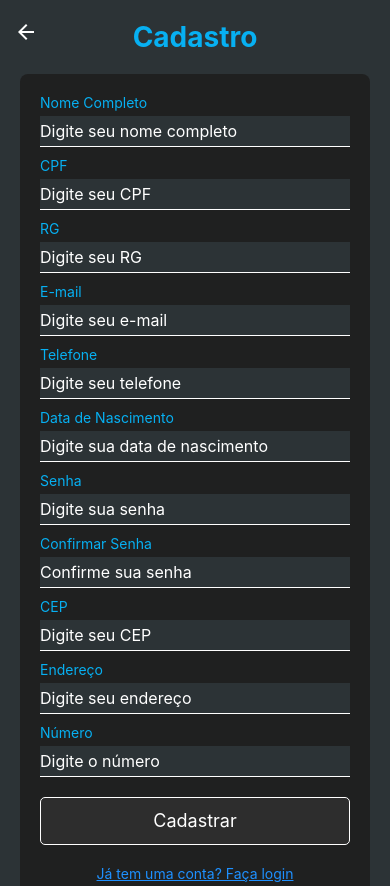
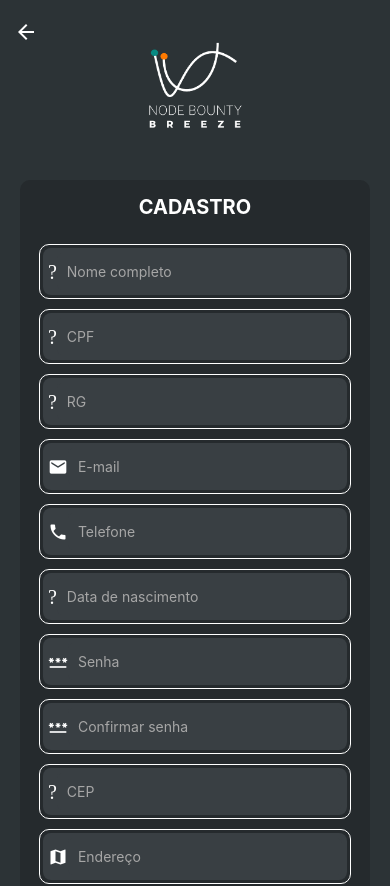
Before and after one commit to albmarques/nodebounty-mobile, a React Native app: screen /Cadastrar in a window 390 px wide. Shown: the top 886 px of the page. Built offline with nearby package versions, Linux system fonts and the light colour scheme.

Commit message:
refactor: replace Input components with StylizedInput in Sign-up and Login screens; enhance error handling and layout

```diff
--- a/components/StylizedInput.js
+++ b/components/StylizedInput.js
@@ -22,8 +22,8 @@ export default function StylizedInput({ label, placeholder, value, onChangeText,
                         {...rest}
                     />
                 </View>
-                {errors && <Text style={styles.errorMessage}>{errors}</Text>}
             </View>
+            {errors && <Text style={styles.errorMessage}>{errors}</Text>}
 
         </View>
     );
@@ -43,6 +43,7 @@ const styles = StyleSheet.create({
         borderWidth: 1,
         borderRadius: 10,
         padding: 3,
+        width: Dimensions.get("window").width * 0.8,
     },
     inputContainer2: {
         flexDirection: "row",
--- a/screens/public/LoginScreen.jsx
+++ b/screens/public/LoginScreen.jsx
@@ -73,13 +73,38 @@ export default function LoginScreen({ navigation }) {
           <Text style={styles.title}>ACESSO</Text>
 
           <View style={styles.formContainer}>
-            <StylizedInput icon='mail' placeholder='E-MAIL' value={email} onChangeText={setEmail} />
-            <StylizedInput icon='password' placeholder='SENHA' value={senha} onChangeText={setSenha} secureTextEntry={true} />
+            <StylizedInput
+              icon='mail'
+              placeholder='E-MAIL'
+              value={email}
+              onChangeText={setEmail}
+              errors={errors.email}
+            />
+            <StylizedInput
+              icon='password'
+              placeholder='SENHA'
+              value={senha}
+              onChangeText={setSenha}
+              secureTextEntry={true}
+              errors={errors.senha}
+            />
           </View>
 
           <View>
-            <StylizedButton text={isSubmitting ? <ActivityIndicator color="#fff" /> : 'Entrar'} onPress={handleRealizarLogin} disabled={isSubmitting} />
-            <StylizedButton text='ABRIR UMA CONTA' />
+            <StylizedButton
+              text={
+                isSubmitting ? <ActivityIndicator color="#fff" /> : 'Entrar'
+              }
+              onPress={
+                handleRealizarLogin
+              }
+              disabled={
+                isSubmitting
+              }
+            />
+            <StylizedButton
+              text='ABRIR UMA CONTA'
+              onPress={() => navigation.navigate('Cadastrar')} />
           </View>
         </View>
       </View>
--- a/screens/public/Sign-up.jsx
+++ b/screens/public/Sign-up.jsx
@@ -1,11 +1,14 @@
 import React, { useState } from 'react';
-import { View, Text, StyleSheet, ActivityIndicator, TouchableOpacity, Alert } from 'react-native';
+import { SafeAreaView, ScrollView, View, Text, StyleSheet, ActivityIndicator, TouchableOpacity, Alert, StatusBar, Image } from 'react-native';
 import * as Yup from 'yup'; // Importando Yup
 import { api } from '../../libs/api.js';  // Two directories up to the root, then into libs/
 import { darkTheme } from '../../styles/global.js'; // Importa o tema desejado
 
 import { Button } from '../../components/Button'; // Botão recriado
 import { Input } from '../../components/Input'; // Input recriado
+
+import StylizedButton from '../../components/StylizedButton.js';
+import StylizedInput from '../../components/StylizedInput.js';
 
 // Definindo o esquema de validação com Yup
 const validationSchema = Yup.object().shape({
@@ -100,148 +103,154 @@ export default function SignUpScreen({ navigation }) {
   };
 
   return (
-    <View style={styles.container}>
-      <Text style={styles.title}>Cadastro</Text>
-      <View style={styles.form}>
-        <Input
-          label="Nome Completo"
-          placeholder="Digite seu nome completo"
+    <SafeAreaView style={styles.safeArea}>
+      <StatusBar backgroundColor={darkTheme.backgroundPrimary} barStyle='light-content' />
+
+      <ScrollView style={styles.container}>
+        <View style={styles.logoContainer}>
+          <Image source={require('../../assets/logo/Logo.png')} style={styles.logo} />
+        </View>
+        <View style={styles.authContainer}>
+          <Text style={styles.title}>CADASTRO</Text>
+
+          <View style={styles.formContainer}>
+            <StylizedInput
+              icon='user'
+              placeholder='Nome completo'
+              value={nome}
               onChangeText={setNome}
-          value={nome}
               errors={errors.nome}
             />
-
-        <Input
-          label="CPF"
-          placeholder="Digite seu CPF"
-          keyboardType="numeric"
+            <StylizedInput
+              icon='cpf'
+              placeholder='CPF'
+              value={cpf}
               onChangeText={setCpf}
-          value={cpf}
               errors={errors.cpf}
             />
-
-        <Input
-          label="RG"
-          placeholder="Digite seu RG"
+            <StylizedInput
+              icon='rg'
+              placeholder='RG'
+              value={rg}
               onChangeText={setRg}
-          value={rg}
               errors={errors.rg}
             />
-
-        <Input
-          label="E-mail"
-          placeholder="Digite seu e-mail"
-          keyboardType="email-address"
+            <StylizedInput
+              icon='mail'
+              placeholder='E-mail'
+              value={email}
               onChangeText={setEmail}
-          value={email}
               errors={errors.email}
             />
-
-        <Input
-          label="Telefone"
-          placeholder="Digite seu telefone"
-          keyboardType="phone-pad"
+            <StylizedInput
+              icon='phone'
+              placeholder='Telefone'
+              value={telefone}
               onChangeText={setTelefone}
-          value={telefone}
               errors={errors.telefone}
             />
-
-        <Input
-          label="Data de Nascimento"
-          placeholder="Digite sua data de nascimento"
-          keyboardType="numeric"
+            <StylizedInput
+              icon='calendar'
+              placeholder='Data de nascimento'
+              value={dataNascimento}
               onChangeText={setDataNascimento}
-          value={dataNascimento}
               errors={errors.dataNascimento}
             />
-
-        <Input
-          label="Senha"
-          placeholder="Digite sua senha"
-          secureTextEntry
+            <StylizedInput
+              icon='password'
+              placeholder='Senha'
+              value={senha}
               onChangeText={setSenha}
-          value={senha}
+              secureTextEntry={true}
               errors={errors.senha}
             />
-
-        <Input
-          label="Confirmar Senha"
-          placeholder="Confirme sua senha"
-          secureTextEntry
+            <StylizedInput
+              icon='password'
+              placeholder='Confirmar senha'
+              value={confirmarSenha}
               onChangeText={setConfirmarSenha}
-          value={confirmarSenha}
+              secureTextEntry={true}
               errors={errors.confirmarSenha}
             />
-
-        <Input
-          label="CEP"
-          placeholder="Digite seu CEP"
-          keyboardType="numeric"
+            <StylizedInput
+              icon='cep'
+              placeholder='CEP'
+              value={cep}
               onChangeText={setCep}
-          value={cep}
               errors={errors.cep}
             />
-
-        <Input
-          label="Endereço"
-          placeholder="Digite seu endereço"
+            <StylizedInput
+              icon='map'
+              placeholder='Endereço'
+              value={endereco}
               onChangeText={setEndereco}
-          value={endereco}
               errors={errors.endereco}
             />
-
-        <Input
-          label="Número"
-          placeholder="Digite o número"
-          keyboardType="numeric"
+            <StylizedInput
+              icon='number'
+              placeholder='Número'
+              value={numero}
               onChangeText={setNumero}
-          value={numero}
               errors={errors.numero}
             />
+          </View>
 
-        <Button
-          titulo={isSubmitting ? <ActivityIndicator color="#fff" /> : 'Cadastrar'}
-          tipo="primario"
-          onPress={handleCadastrar}
-          disabled={isSubmitting}
+          <View>
+            <StylizedButton
+              text={
+                isSubmitting ? <ActivityIndicator color="#fff" /> : 'Entrar'
+              }
+              onPress={
+                handleCadastrar
+              }
+              disabled={
+                isSubmitting
+              }
             />
-
-        <TouchableOpacity
-          onPress={() => navigation.navigate('Plans')}
-          style={styles.loginRedirect}
-        >
-          <Text style={styles.loginRedirectText}>Já tem uma conta? Faça login</Text>
-        </TouchableOpacity>
+            <StylizedButton
+              text='Ja tenho uma conta'
+              onPress={() => navigation.navigate('Login')} />
           </View>
         </View>
+      </ScrollView>
+
+    </SafeAreaView>
   );
 }
 
 const styles = StyleSheet.create({
-  container: {
+  safeArea: {
     flex: 1,
     backgroundColor: darkTheme.backgroundPrimary,
-    padding: 20,
+  },
+  container: {
+
+  },
+  logoContainer: {
+    alignItems: 'center',
     justifyContent: 'center',
+    marginVertical: 30,
+  },
+  logo: {
+    width: 100,
+    height: 100,
+    resizeMode: 'contain',
+  },
+  authContainer: {
+    alignItems: 'center',
+    justifyContent: 'center',
+    padding: 15,
+    margin: 20,
+    borderRadius: 10,
+    backgroundColor: darkTheme.backgroundSecondary,
   },
   title: {
-    fontSize: 28,
+    fontSize: 20,
+    color: darkTheme.textPrimary,
     fontWeight: 'bold',
-    color: darkTheme.primary,
-    textAlign: 'center',
-    marginBottom: 20,
+    marginBottom: 10,
   },
-  form: {
-    backgroundColor: 'rgba(30, 30, 30, 0.9)',
-    padding: 20,
-    borderRadius: 8,
-  },
-  loginRedirect: {
-    alignSelf: 'center',
-    marginTop: 20,
-  },
-  loginRedirectText: {
-    color: '#1E90FF',
-    textDecorationLine: 'underline',
+  formContainer: {
+    marginVertical: 10,
   },
 });
```
Lines whose indentation alone changed are shown as unchanged.
